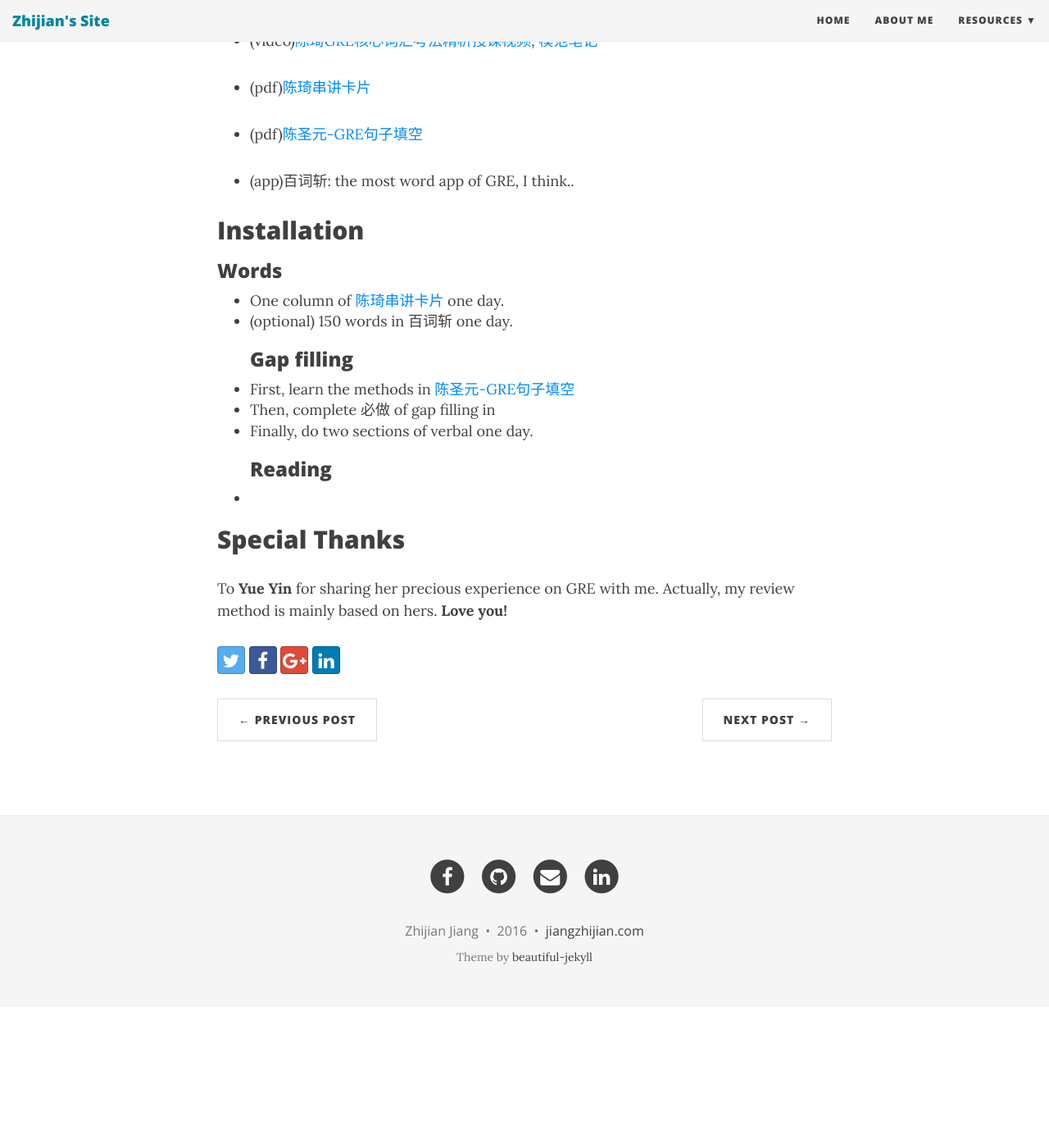
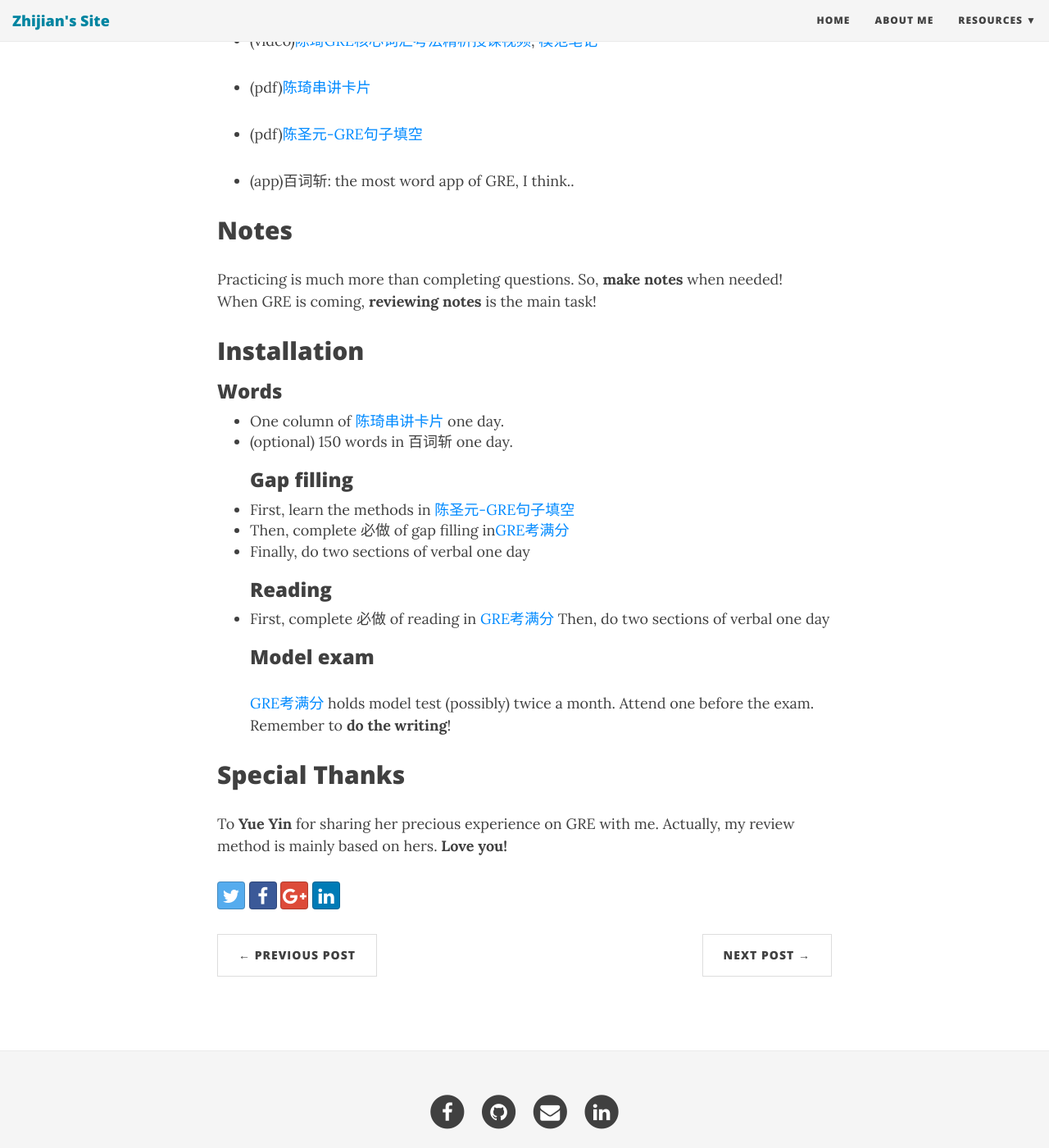
Before and after one commit to softwarelight/ZhijianJiang, a Jekyll site: the page built from _posts/2016-09-26-GRE-Experience.md, in a window 1280 px wide and 1400 px high, scrolled down 515 px. Shown: the whole window at 82% size. Built offline with Jekyll 4.4.1, drawn with Linux system fonts in a browser that asks for light colours; nearby versions of some CDN libraries; before the commit the page ends 1743 px from its top, so only the background shows below that.

Commit message:
Nearly complete

```diff
--- a/_posts/2016-09-26-GRE-Experience.md
+++ b/_posts/2016-09-26-GRE-Experience.md
@@ -17,16 +17,23 @@
 
 * (app)百词斩: the most word app of GRE, I think..
 
+## Notes
+Practicing is much more than completing questions. So, **make notes** when needed!
+When GRE is coming, **reviewing notes** is the main task!
+
 ## Installation
 ### Words
 * One column of [陈琦串讲卡片](http://pan.baidu.com/share/link?shareid=3500678741&uk=187904928) one day.
 * (optional) 150 words in 百词斩 one day.
 ### Gap filling
 * First, learn the methods in [陈圣元-GRE句子填空](http://pan.baidu.com/share/link?shareid=2347508162&uk=187904928)
-* Then, complete 必做 of gap filling in
-* Finally, do two sections of verbal one day.
+* Then, complete 必做 of gap filling in[GRE考满分](https://gre.kmf.com)
+* Finally, do two sections of verbal one day
 ### Reading
-*
+* First, complete 必做 of reading in [GRE考满分](https://gre.kmf.com)
+Then, do two sections of verbal one day
+### Model exam
+[GRE考满分](https://gre.kmf.com) holds model test (possibly) twice a month. Attend one before the exam. Remember to **do the writing**!
 
 ## Special Thanks
 To **Yue Yin** for sharing her precious experience on GRE with me. Actually, my review method is mainly based on hers.
```
